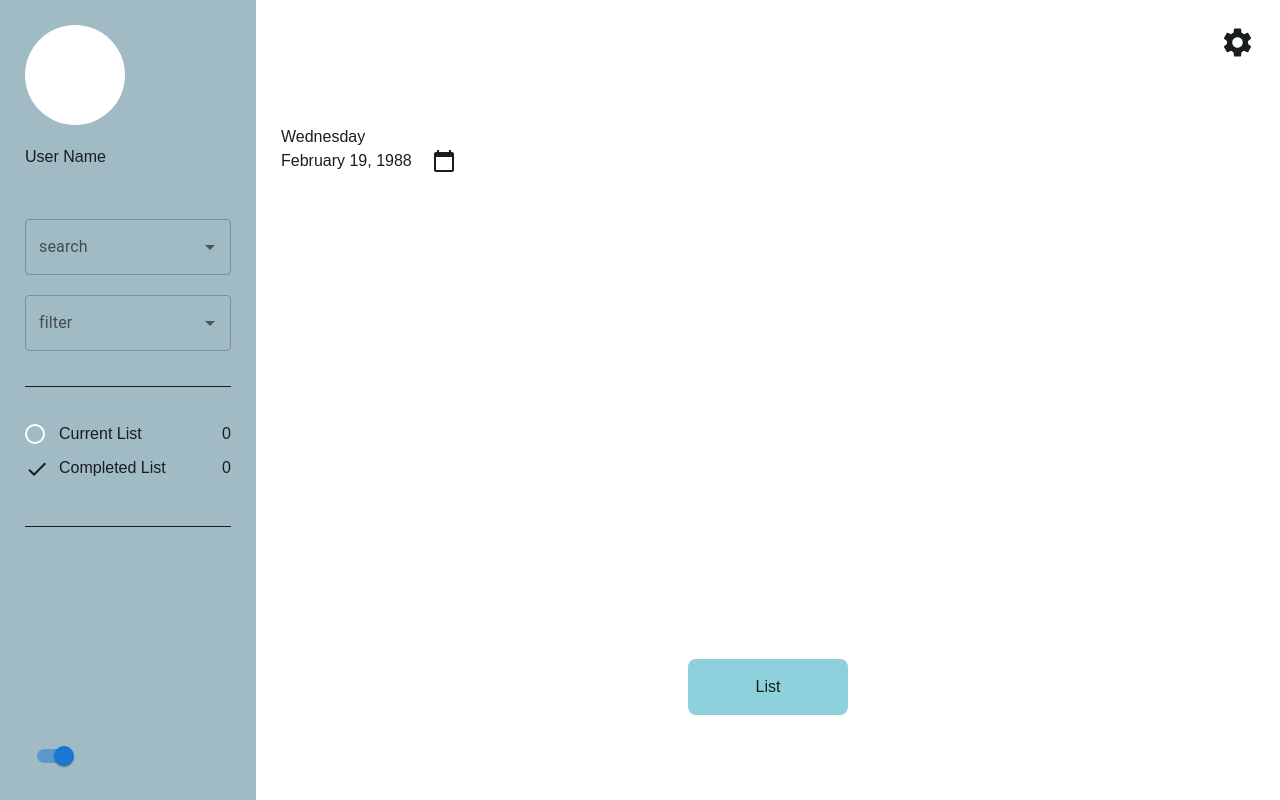
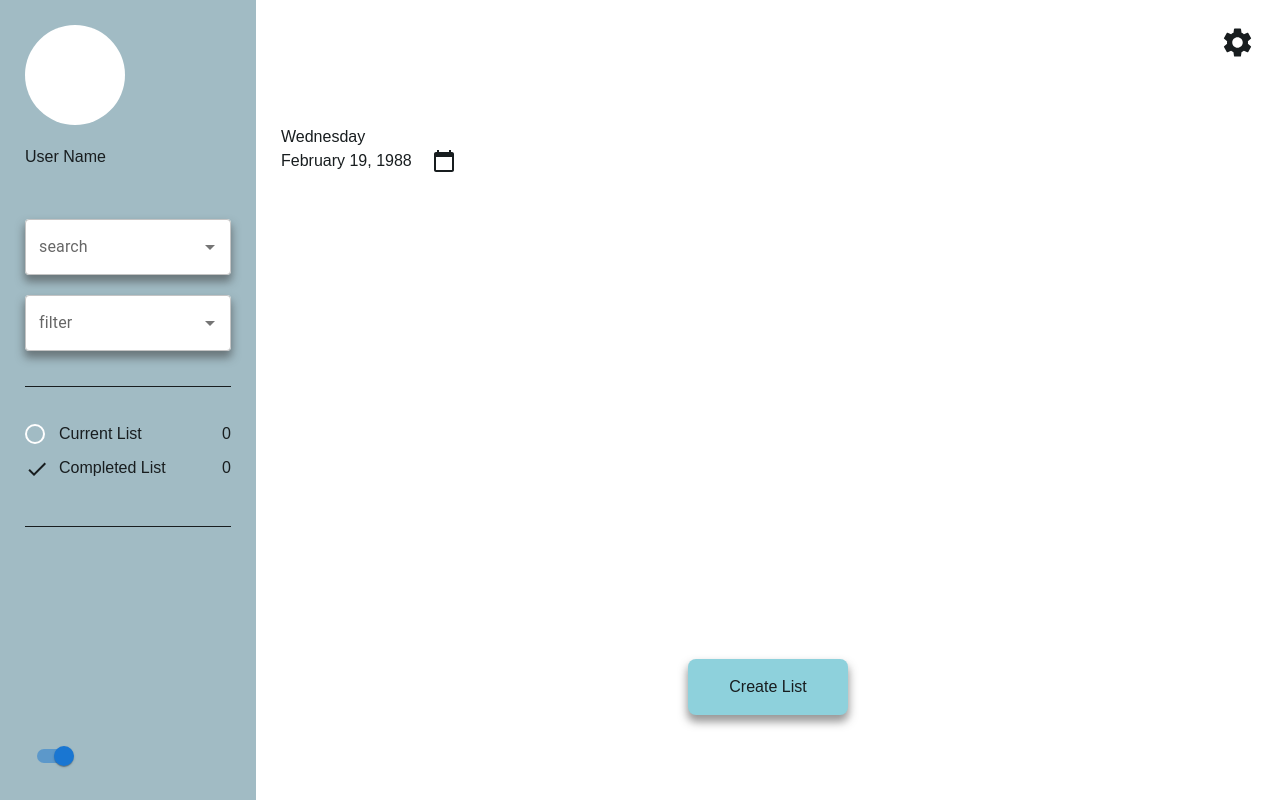
Before and after one commit to Jarvis-Brown/to_do_list, a Next.js app: page /login in a window 1280 px wide. Built offline with nearby package versions, Linux system fonts and the light colour scheme.

Commit message:
adding shadow

```diff
--- a/src/_component/home_layout.tsx
+++ b/src/_component/home_layout.tsx
@@ -58,8 +58,9 @@ export const HomeLayout = () => {
                         <CalendarToday />
                     </div>
                 </div>
+
                 <div className={styles.create_list}>
-                    <button>List</button>
+                    <button>Create List</button>
                 </div>
             </main>
         </div>
--- a/src/_component/search.tsx
+++ b/src/_component/search.tsx
@@ -13,6 +13,7 @@ export const Search = () => {
     const list = ["STL", "DET"];
     return (
         <div className={styles.group}>
+            <div className={styles.autocomplete_wrapper}>
                 <Autocomplete
                     disablePortal
                     options={list}
@@ -20,6 +21,9 @@ export const Search = () => {
                         <TextField {...params} label="search" />
                     )}
                 />
+            </div>
+
+            <div className={styles.autocomplete_wrapper}>
                 <Autocomplete
                     disablePortal
                     options={[]}
@@ -28,5 +32,6 @@ export const Search = () => {
                     )}
                 />
             </div>
+        </div>
     );
 };
--- a/src/_styles/home_layout.module.css
+++ b/src/_styles/home_layout.module.css
@@ -29,6 +29,12 @@
     flex-direction: column;
     gap: 20px;
     margin-top: 50px;
+}
+
+.autocomplete_wrapper {
+    background-color: white;
+    border-radius: 4px;
+    box-shadow: 0px 6px 9px 1px rgba(51, 51, 51, 0.5);
 }
 
 .divider {
--- a/src/app/globals.css
+++ b/src/app/globals.css
@@ -42,11 +42,13 @@ button {
     border-radius: 0.5rem;
     /* This was causing the width issue in input button dropdown */
     width: 10rem;
+    box-shadow: 0px 6px 9px 1px rgba(51, 51, 51, 0.5);
 }
 
 /* Solution */
 .MuiAutocomplete-endAdornment button {
     width: auto;
+    box-shadow: none;
 }
 
 h1 {
```
Lines whose indentation alone changed are shown as unchanged.
